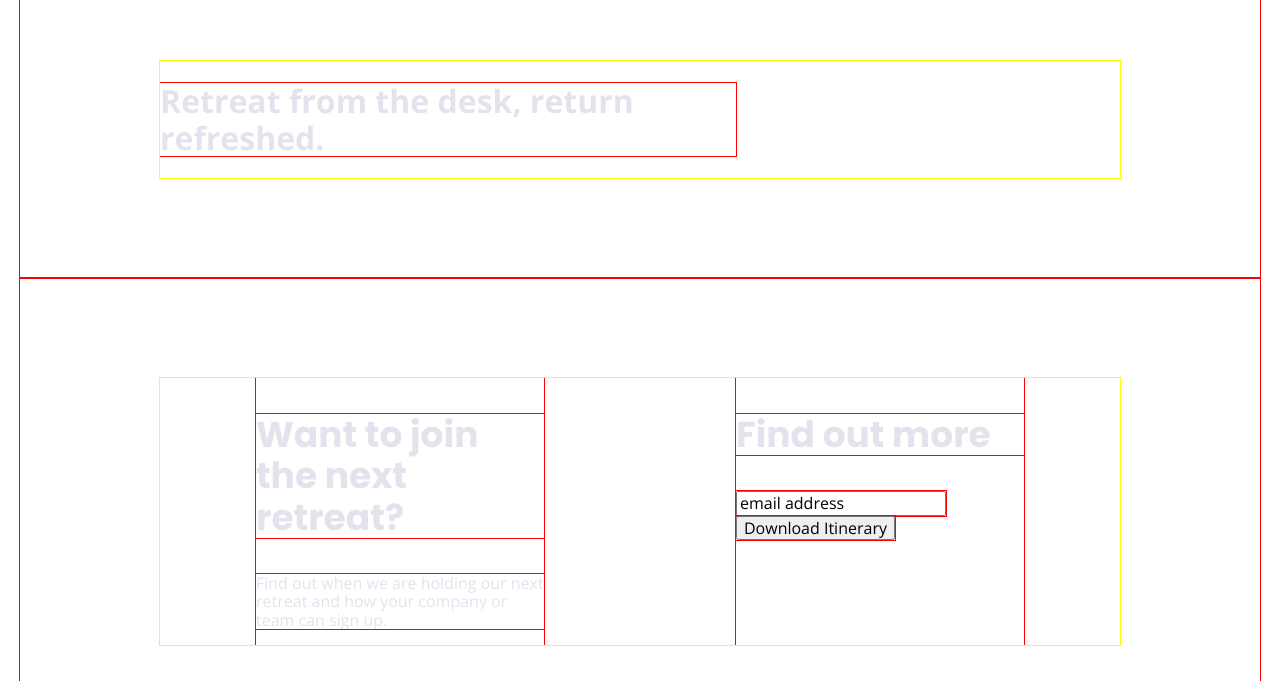
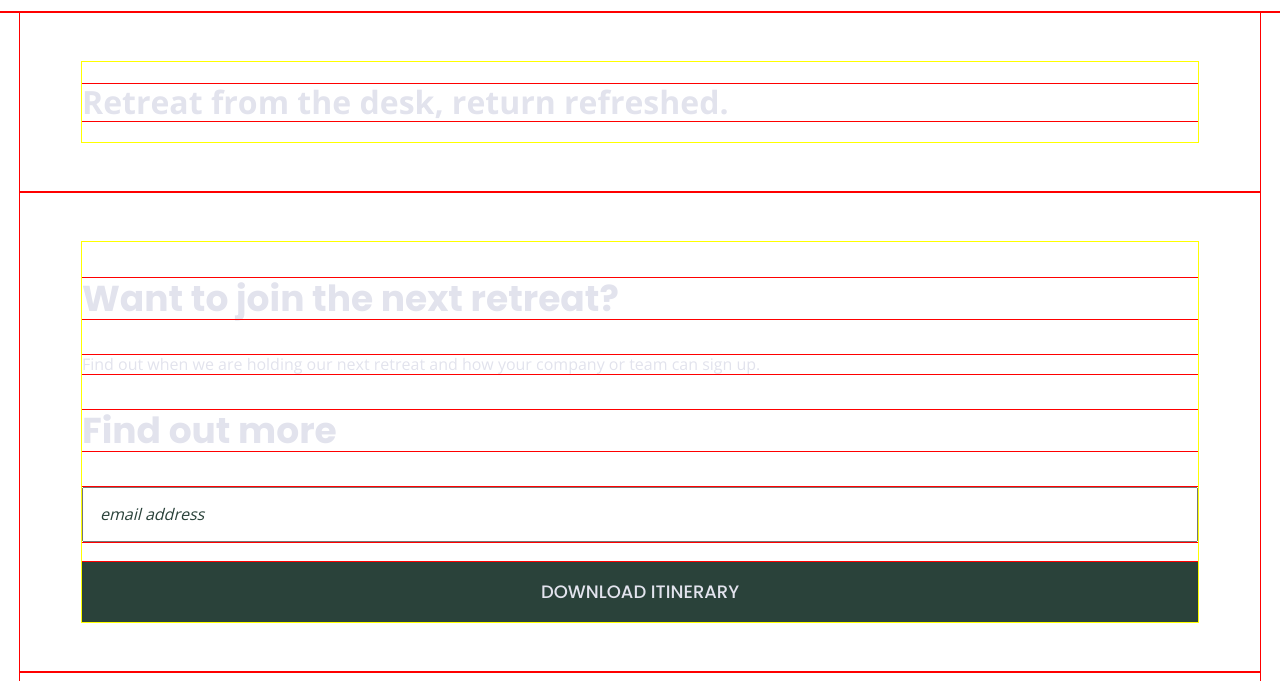
Before and after one commit to mahelkenn/unplugged, a website built with Parcel: page index.html in a window 1280 px wide. Shown: the part 119-800 px from the top of the page. Built offline with nearby package versions, Linux system fonts and the light colour scheme; files whose address does not match are found by name.

Commit message:
Added input stylings for itinerary field

```diff
--- a/css/main.css
+++ b/css/main.css
@@ -380,6 +380,30 @@ footer .copyright {
   margin: 20px 0;
 }
 
+aside .form {
+  margin-top: 30px;
+}
+
+input[type=text] {
+  box-sizing: border-box;
+  width: 100%;
+  color: #2a423a;
+  font-style: italic;
+  padding: 1em;
+}
+
+input[type=button] {
+  width: 100%;
+  padding: 20px 0;
+  margin-top: 20px;
+  background-color: #2a423a;
+  font-family: 'Poppins', Helvetica, Arial, sans-serif;
+  font-weight: 500;
+  font-size: 1.125em;
+  color: #e2e3ed;
+  border: none;
+  text-align: center;
+  text-transform: uppercase;
 
 
 /* ==========================================================================
```
